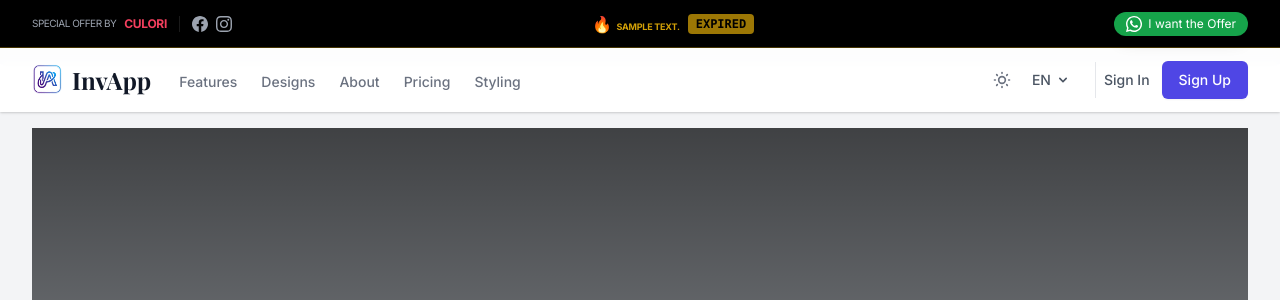
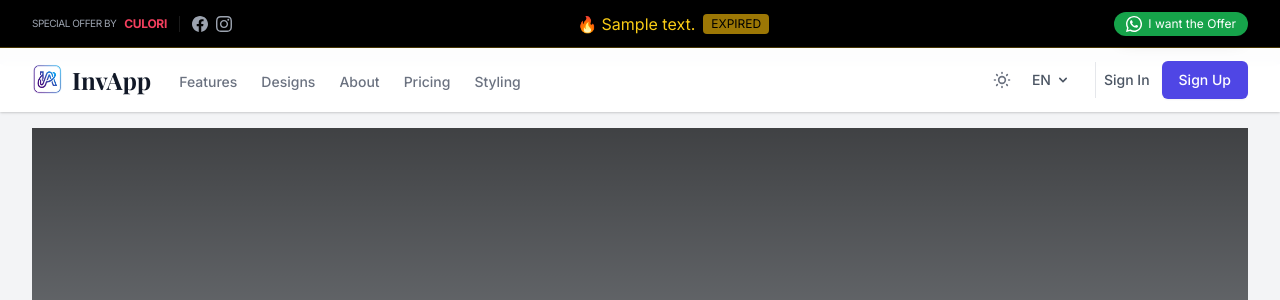
Before and after one commit to cristi3lup/wedding_app, a Django app: page /en/ in a window 1280 px wide. Shown: the top 300 px of the page. Run offline with Django 5.2, Linux system fonts and the light colour scheme; tables that the repository leaves empty hold one stand-in row (values such as "Sample post"); grey boxes marked "Sample" are stand-in pictures; some libraries are stand-ins or nearby versions.

Commit message:
revert: urgency bar mobile UX optimization

```diff
--- a/invapp/templates/invapp/landing_page_tailwind.html
+++ b/invapp/templates/invapp/landing_page_tailwind.html
@@ -153,9 +153,9 @@
         </div>
 
         <!-- Center: Countdown -->
-        <div class="flex items-center gap-1 sm:gap-2">
-            <span class="text-yellow-400 lg:inline">🔥 <span class="hidden sm:inline-block lg:inline text-[9px] uppercase font-bold tracking-tight text-yellow-500/90">{{ active_campaign.urgency_text|default:"LIMITED OFFER:" }}</span></span>
-            <span class="bg-yellow-500 text-black px-1.5 sm:px-2 py-0.5 rounded animate-pulse whitespace-nowrap text-[9px] sm:text-xs font-mono font-bold">
+        <div class="flex items-center gap-2">
+            <span class="text-yellow-400 hidden lg:inline">🔥 {{ active_campaign.urgency_text|default:"LIMITED OFFER:" }}</span>
+            <span class="bg-yellow-500 text-black px-2 py-0.5 rounded animate-pulse whitespace-nowrap text-[10px] sm:text-xs">
                 <span id="fair-countdown" data-end-date="{{ active_campaign.countdown_end_date.isoformat|default:'' }}">--:--:--</span>
             </span>
         </div>
```
